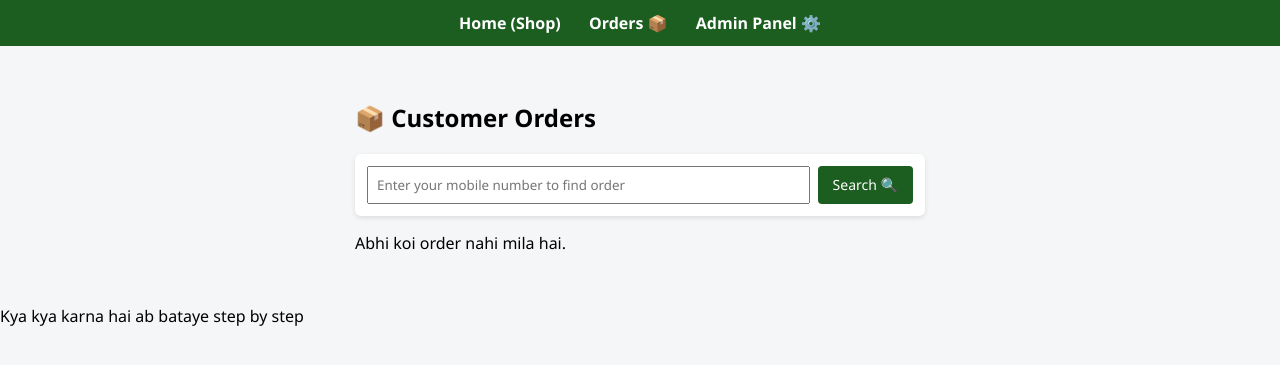
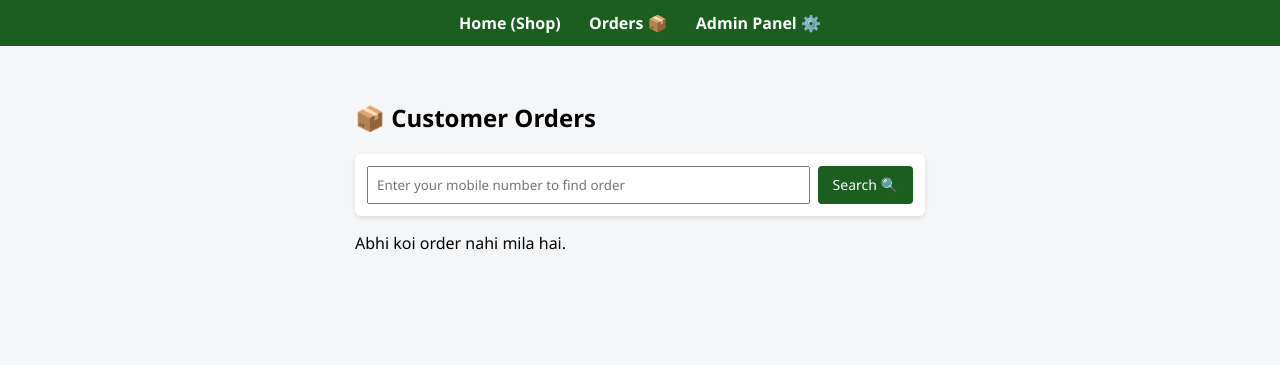
Before and after one commit to mrevilhunter2-pixel/mushroom-shop, a Flask app: page /orders in a window 1280 px wide. Shown: the top 365 px of the page. Run offline with Flask 3, Linux system fonts and the light colour scheme.

Commit message:
Update orders.html

```diff
--- a/templates/orders.html
+++ b/templates/orders.html
@@ -88,5 +88,3 @@
 
 </body>
 </html>
-
-Kya kya karna hai ab bataye step by step
```
